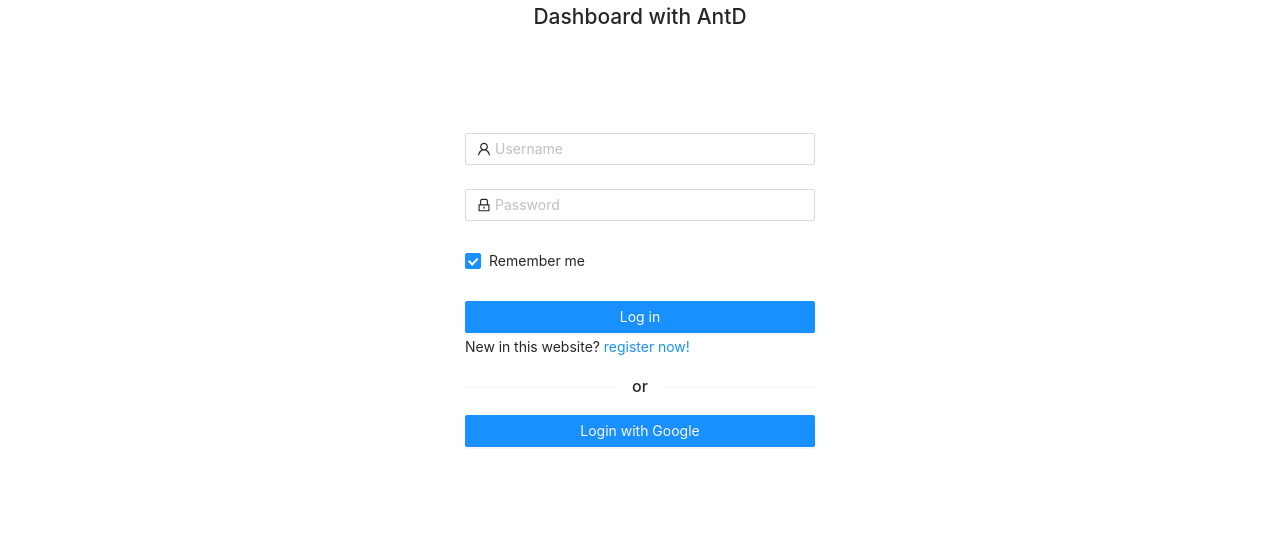
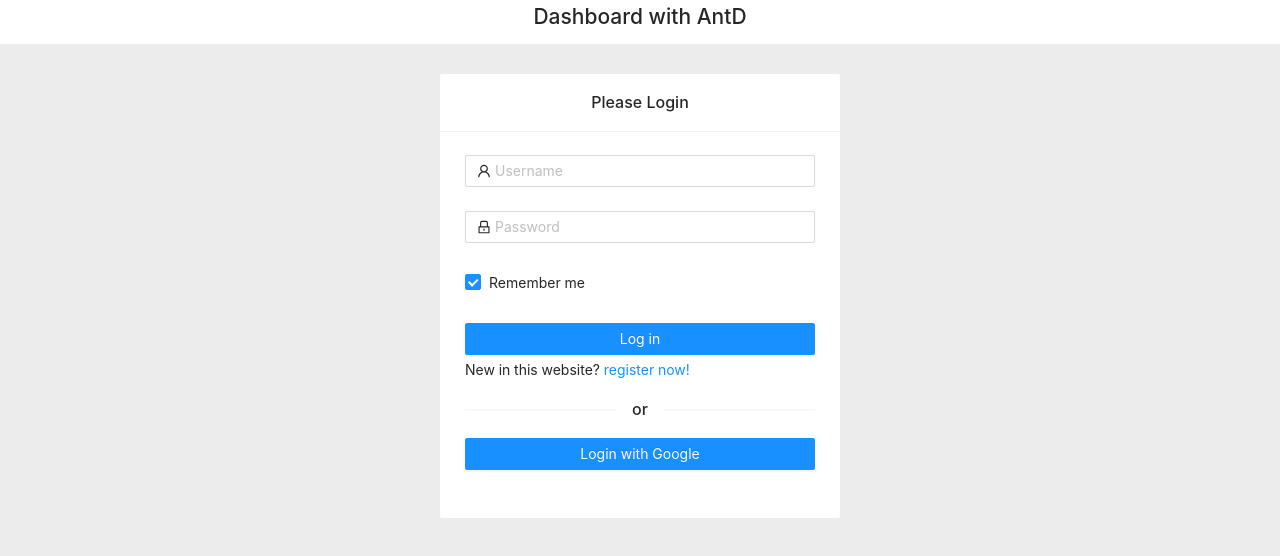
Before and after one commit to md-najmul-haque/dashboard-with-antd, a React (Create React App) app: page / in a window 1280 px wide. Shown: the top 556 px of the page. Built offline with nearby package versions, Linux system fonts and the light colour scheme.

Commit message:
card added in signin form

```diff
--- a/src/components/Authentication/Login/Login.css
+++ b/src/components/Authentication/Login/Login.css
@@ -1,6 +1,14 @@
 .login-form {
-    margin-top: 100px;
-    text-align: left;
+    height: 100vh;
+}
+
+.login-card {
+
+    padding: 30px;
+    display: flex;
+    justify-content: center;
+    align-items: center;
+
 }
 
 .form-style {
@@ -8,6 +16,11 @@
     margin: 0 auto;
 }
 
+.remember-me {
+    text-align: left;
+}
+
 .register-now {
-    padding-top: 3px;
+    padding-top: 4px;
+    text-align: left;
 }
--- a/src/components/Authentication/Login/Login.js
+++ b/src/components/Authentication/Login/Login.js
@@ -4,6 +4,7 @@ import { LockOutlined, UserOutlined } from '@ant-design/icons';
 import { Link } from "react-router-dom"
 import './Login.css'
 import { Divider } from 'antd';
+import { Card } from 'antd';
 
 const Login = () => {
     const onFinish = (values) => {
@@ -11,7 +12,17 @@ const Login = () => {
     };
 
     return (
-        <div className='login-form'>
+        <div className='login-form' style={{ backgroundColor: '#ececec' }}>
+
+            <div className="login-card">
+                <Card
+                    title="Please Login"
+                    bordered={false}
+                    style={{
+                        width: 400,
+                        textAlign: 'center',
+                    }}
+                >
                     <Form
                         className='form-style'
                         name="normal_login"
@@ -47,18 +58,13 @@ const Login = () => {
                                 placeholder="Password"
                             />
                         </Form.Item>
-                <Form.Item>
-                    <Form.Item name="remember" valuePropName="checked" noStyle>
+
+                        <Form.Item className='remember-me' name="remember" valuePropName="checked">
                             <Checkbox>Remember me</Checkbox>
                         </Form.Item>
 
-                    {/* <a className="login-form-forgot" href="">
-                        Forgot password
-                    </a> */}
-                </Form.Item>
-
                         <Form.Item>
-                    <Button block type="primary" htmlType="submit" className="login-form-button">
+                            <Button block type="primary" htmlType="submit">
                                 Log in
                             </Button>
                             <div className='register-now'>New in this website? <Link to="/">register now!</Link></div>
@@ -66,6 +72,10 @@ const Login = () => {
                             <Button type='primary' block>Login with Google</Button>
                         </Form.Item>
                     </Form>
+                </Card>
+            </div>
+
+
         </div>
     );
 };
```
Lines whose indentation alone changed are shown as unchanged.
